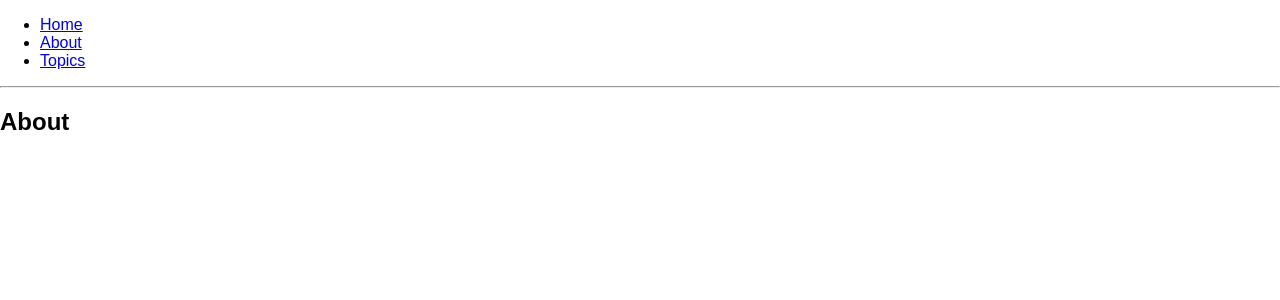
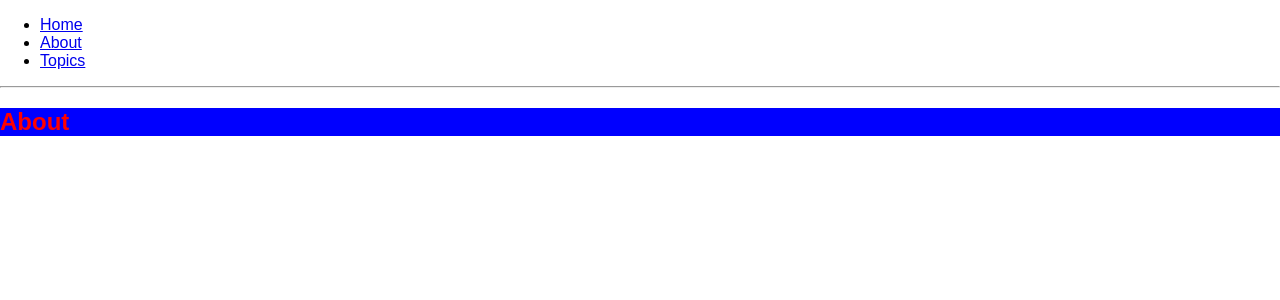
Before and after one commit to gyp2018/test-react, a React (Create React App) app: page /about in a window 1280 px wide. Shown: the top 300 px of the page. Built offline with nearby package versions, Linux system fonts and the light colour scheme.

Commit message:
add about.css

```diff
--- a/src/components/About.js
+++ b/src/components/About.js
@@ -1,9 +1,10 @@
 import React from "react";
+import "./about.css";
 
 class About extends React.Component {
   render() {
     return (
-      <div>
+      <div className="about">
         <h2>About</h2>
       </div>
     );
--- /dev/null
+++ b/src/components/about.css
@@ -0,0 +1,4 @@
+.about {
+  background-color: blue;
+  color: red;
+}
```
